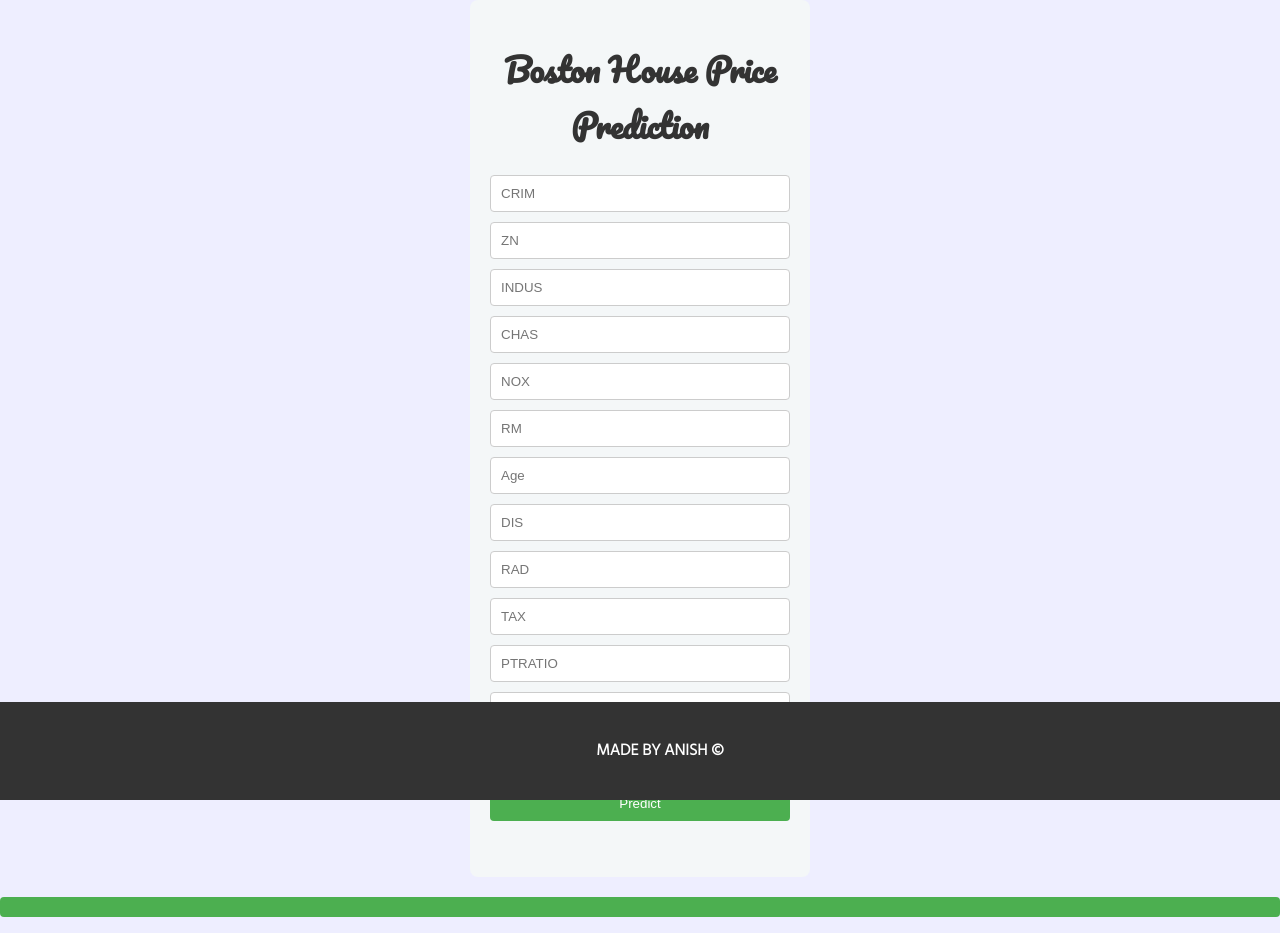
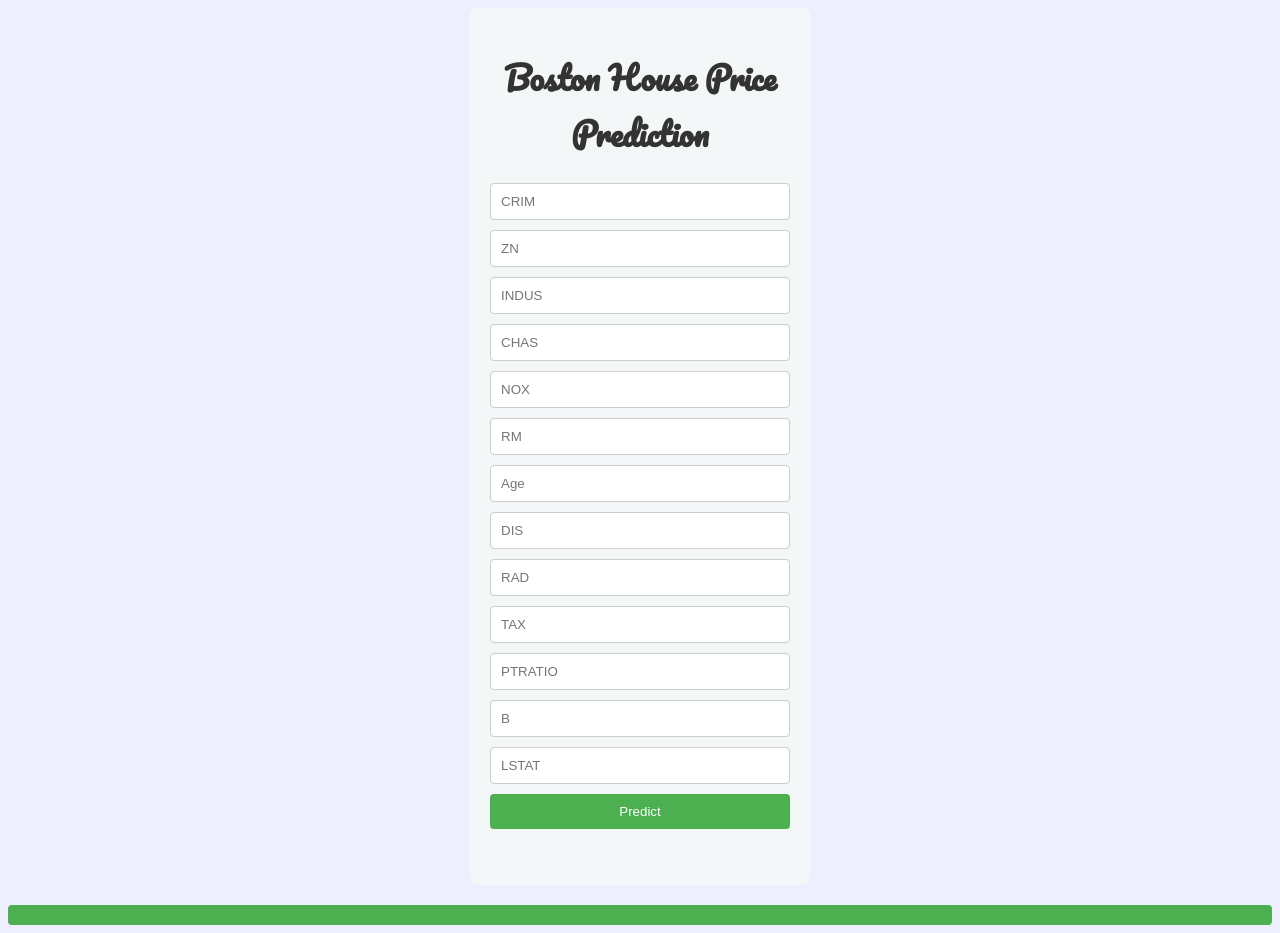
Before and after one commit to anishmjain/house-pricing-ml, a Flask app: page / in a window 1280 px wide. Run offline with Flask 3, Linux system fonts and the light colour scheme; parts of the project's set-up code (start-up, migrations or seed data) failed here and were passed over.

Commit message:
edited css to rectify problems

```diff
--- a/templates/home.html
+++ b/templates/home.html
@@ -46,8 +46,6 @@
     body {
       font-family: 'Hind', sans-serif;
       background-color: #eef;
-      margin: 0;
-      padding: 0;
     }
 
     /* Styles for the prediction text */
@@ -58,18 +56,6 @@
       background-color: #4CAF50;
       color: white;
       border-radius: 4px;
-    }
-
-    /* Styles for the footer */
-    footer {
-      text-align: center;
-      background-color: #333;
-      color: #fff;
-      padding: 20px;
-      position: fixed;
-      bottom: 0;
-      width: 100%;
-      font-weight: bold;
     }
   </style>
 
@@ -113,11 +99,6 @@
     {{prediction_text}}
   </div>
 
-  <!-- Footer -->
-  <footer >
-    <p>MADE BY ANISH &#169;</p>
-  </footer>
-
 </body>
 
 </html>
```
